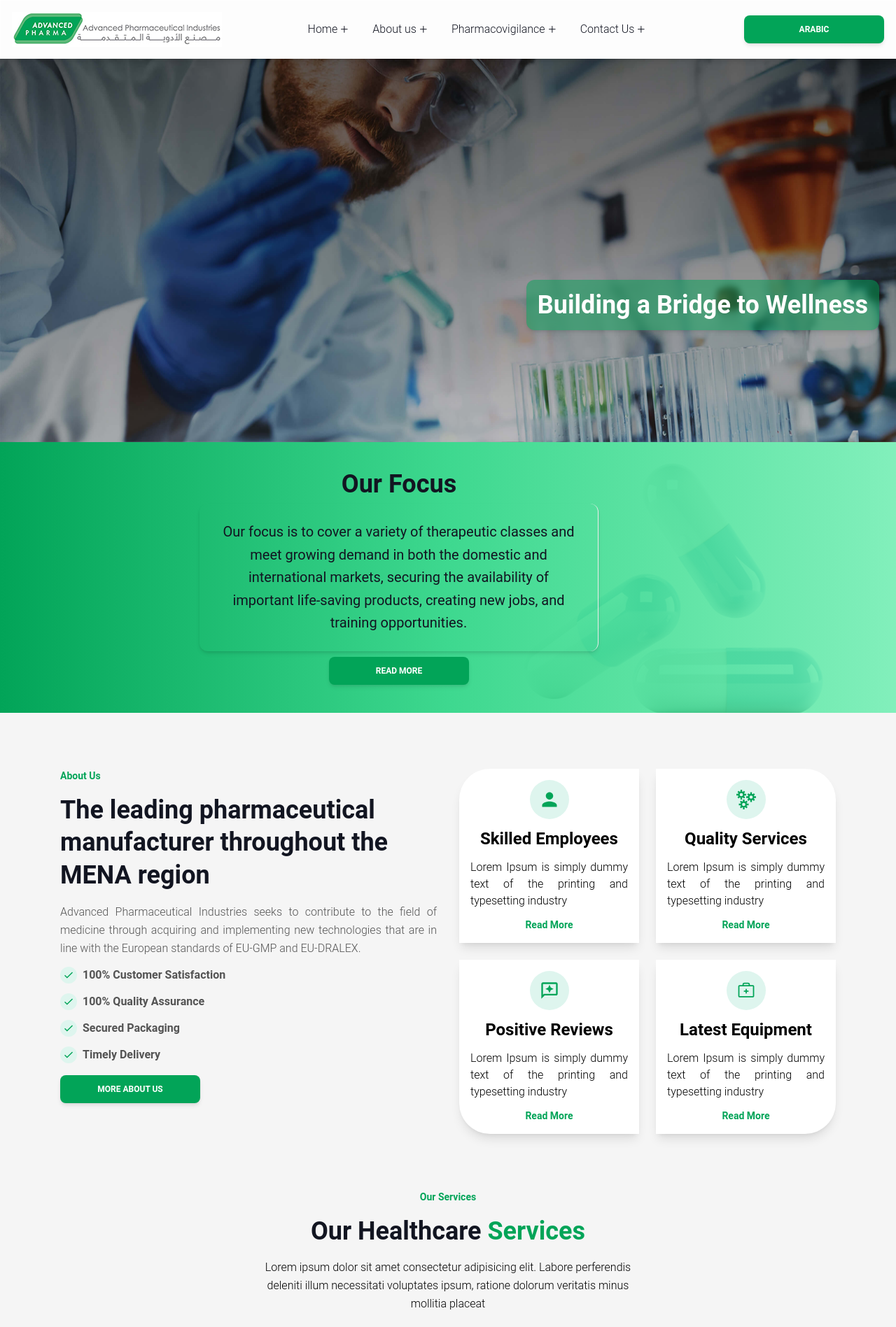
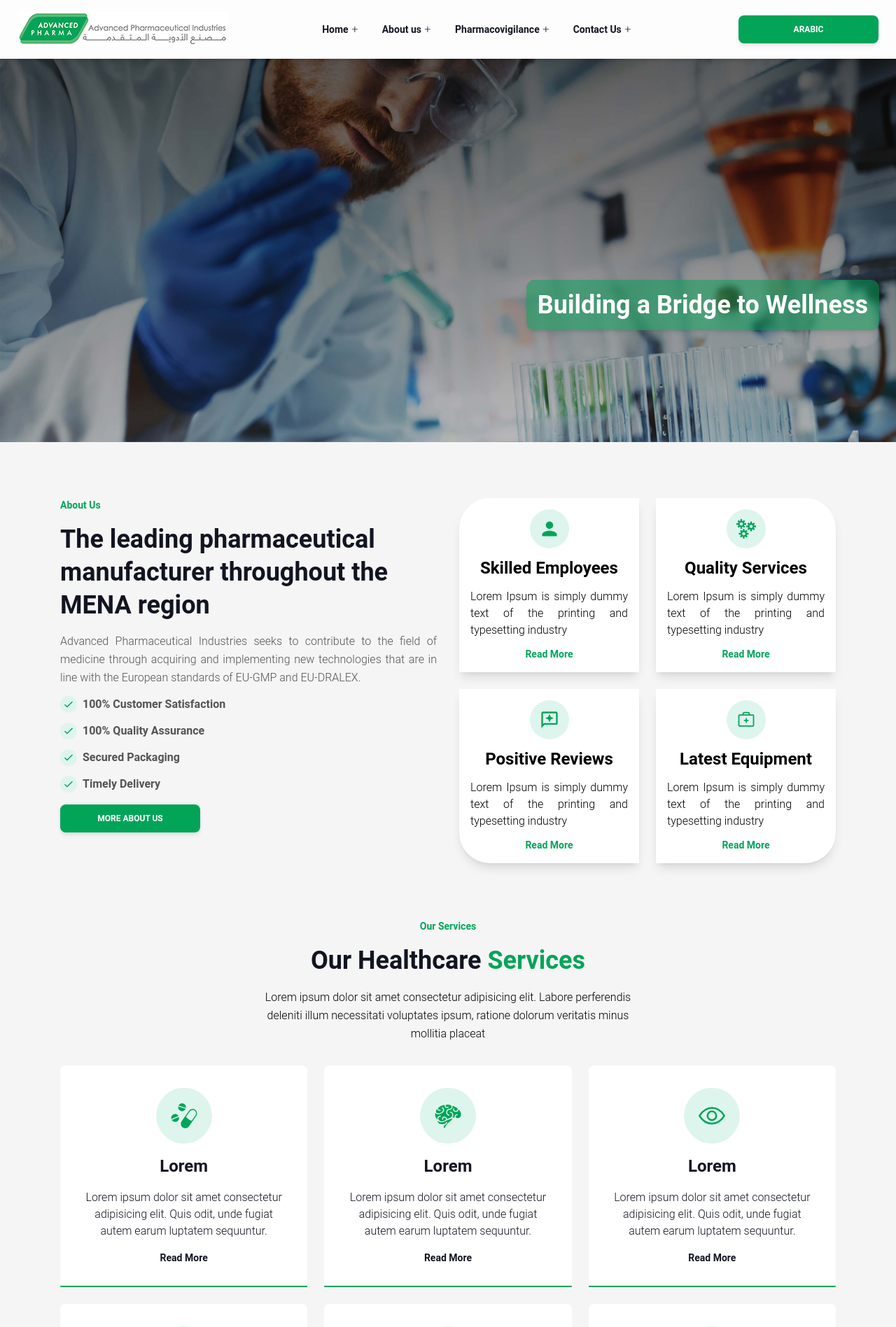
Before and after one commit to khanfaizanali07/advance-pharma-fe, a Next.js app: page / in a window 1280 px wide. Shown: the top 1897 px of the page at 70% size. Built offline with nearby package versions, Linux system fonts and the light colour scheme.

Commit message:
Focus component change

```diff
--- a/src/components/home/Focus.jsx
+++ b/src/components/home/Focus.jsx
@@ -1,41 +1,76 @@
 import React from 'react'
 import { Button, Typography, Card, CardBody } from "@material-tailwind/react";
+import { BsPatchCheck } from "react-icons/bs";
 import Link from 'next/link';
 const Focus = () => {
   return (
-    <div className="relative overflow-hidden">
-      <div className="absolute top-0 right-20 w-[480px] -z-10">
-        <img src="/capsulas.png" className="w-full opacity-80" alt="" />
-      </div>
-      <div className="py-10 bg-gradient-to-r from-[#02a458] via-[#2ad584]/90 to-[#51eda3]/70">
-        <div className="w-full container gap-2  flex items-center flex-col text-center ">
-          <div>
+    // <div className="relative overflow-hidden">
+    //   <div className="absolute top-0 right-20 w-[480px] -z-10">
+    //     <img src="/capsulas.png" className="w-full opacity-80" alt="" />
+    //   </div>
+    //   <div className="py-10 bg-gradient-to-r from-[#02a458] via-[#2ad584]/90 to-[#51eda3]/70">
+    //     <div className="w-full container gap-2  flex items-center flex-col text-center ">
+    //       <div>
+    //         <Typography
+    //           variant="h2"
+    //           className="text-[#121521] text-4xl flex items-center text-center"
+    //         >
+    //           Our Focus
+    //         </Typography>
+    //       </div>
+    //       <div className=" space-y-10">
+
+    //         <div className="md:w-1/2 w-full mx-auto">
+    //           <Card className="bg-inherit border-r">
+    //             <CardBody>
+    //               <Typography className="text-[#121521]" variant="lead">
+    //               Our focus is to cover a variety of therapeutic classes and meet growing demand in both the domestic and international markets, securing the availability of important life-saving products, creating new jobs, and training opportunities.
+    //               </Typography>
+    //             </CardBody>
+    //           </Card>
+
+    //         </div>
+    //       </div>
+    //         <Button className="relative text-white z-0 bg-[#02a458] w-[200px] after:absolute after:bottom-0 after:left-0 after:w-0 after:h-full after:duration-500 after:z-0 after:rounded-lg after:bg-[#122738] hover:after:w-full">
+    //             <span className='!z-10 relative'>Read More</span>
+    //         </Button>
+    //     </div>
+    //   </div>
+    // </div>
+    <>
+    <div className="w-full mt-20 h-[600px] flex items-center px-4 bg-no-repeat bg-cover bg-center" style={{backgroundImage: 'url("/compan-image.jpg")'}}>
+      {/* <img src="/compan-image.jpg" alt="company-img" className="w-full"/> */}
+      <div className="max-w-lg bg-[#02a458]/30 backdrop-blur-sm p-4 rounded-2xl">
             <Typography
-              variant="h2"
-              className="text-[#121521] text-4xl flex items-center text-center"
+              className="text-white flex items-center text-center text-4xl"
             >
               Our Focus
             </Typography>
+            <Typography className="text-white text-lg mt-4 text-justify">
+                 Our focus is to cover a variety of therapeutic classes and meet growing demand in both the domestic and international markets, securing the availability of important life-saving products, creating new jobs, and training opportunities.
+            </Typography>
+            <Button
+                className="mt-4 relative text-white z-0 bg-[#02a458] w-[150px] after:absolute after:bottom-0 after:left-0 after:w-0 after:h-full after:duration-500 after:z-0 after:rounded-lg after:bg-[#122738] hover:after:w-full"
+              >
+                <span className='!z-10 relative'>More About Us</span>
+              </Button>
+      </div>
+      </div>
+      <div className="p-4 py-8 flex justify-between items-center w-full bg-cover bg-center bg-no-repeat" style={{backgroundImage: 'url("/bar-bg.jpg")'}}>
+        <div className="flex items-center gap-2">
+          <div>
+            <BsPatchCheck className="text-white text-3xl"/>
           </div>
-          <div className=" space-y-10">
+          <Typography className="text-white md:text-3xl sm:text-lg text-sm">Dedicated to a Healthier Tomorrow</Typography>
+        </div>
+        <Button
+                className="relative z-0 bg-white text-[#122738] hover:text-white w-[100px] after:absolute after:bottom-0 after:left-0 after:w-0 after:h-full after:duration-500 after:z-0 after:rounded-lg after:bg-[#122738] hover:after:w-full"
+              >
+                <span className='!z-10 relative'>More</span>
+              </Button>
+      </div>
+      </>
 
-            <div className="md:w-1/2 w-full mx-auto">
-              <Card className="bg-inherit border-r">
-                <CardBody>
-                  <Typography className="text-[#121521]" variant="lead">
-                  Our focus is to cover a variety of therapeutic classes and meet growing demand in both the domestic and international markets, securing the availability of important life-saving products, creating new jobs, and training opportunities.
-                  </Typography>
-                </CardBody>
-              </Card>
-
-            </div>
-          </div>
-            <Button className="relative text-white z-0 bg-[#02a458] w-[200px] after:absolute after:bottom-0 after:left-0 after:w-0 after:h-full after:duration-500 after:z-0 after:rounded-lg after:bg-[#122738] hover:after:w-full">
-                <span className='!z-10 relative'>Read More</span>
-            </Button>
-        </div>
-      </div>
-    </div>
   )
 }
 
--- a/src/components/home/Services.jsx
+++ b/src/components/home/Services.jsx
@@ -9,45 +9,45 @@ import { Typography } from '@material-tailwind/react';
 const services = [
     {
         icon: <GiMedicines />,
-        heading: "Medicine",
+        heading: "Lorem",
         para: "Lorem ipsum dolor sit amet consectetur adipisicing elit. Quis odit, unde fugiat autem earum luptatem sequuntur."
     },
     {
         icon: <GiBrain />,
-        heading: "Neurology",
+        heading: "Lorem",
         para: "Lorem ipsum dolor sit amet consectetur adipisicing elit. Quis odit, unde fugiat autem earum luptatem sequuntur."
     },
     {
         icon: <IoEyeOutline />,
-        heading: "Eye Care",
+        heading: "Lorem",
         para: "Lorem ipsum dolor sit amet consectetur adipisicing elit. Quis odit, unde fugiat autem earum luptatem sequuntur."
     },
     {
         icon: <GiHeartOrgan />,
-        heading: "Cardiology",
+        heading: "Lorem",
         para: "Lorem ipsum dolor sit amet consectetur adipisicing elit. Quis odit, unde fugiat autem earum luptatem sequuntur."
     },
     {
         icon: <LiaToothSolid />,
-        heading: "Dental Care",
+        heading: "Lorem",
         para: "Lorem ipsum dolor sit amet consectetur adipisicing elit. Quis odit, unde fugiat autem earum luptatem sequuntur."
     },
     {
         icon: <BsLungs />,
-        heading: "Pulmonary",
+        heading: "Lorem",
         para: "Lorem ipsum dolor sit amet consectetur adipisicing elit. Quis odit, unde fugiat autem earum luptatem sequuntur."
     },
 ]
 const Services = () => {
     const [hoverIndex, setHoverIndex] = useState(-1);
   return (
-    <div className="container mx-auto w-full mt-20">
+    <div className="container mx-auto w-full mt-20 px-4">
       <Typography className="text-sm font-semibold text-[#02a458] text-center">Our Services</Typography>
       <Typography variant='h2' className="mt-4 text-center text-[#121521]">Our Healthcare <span className="text-[#02a458]">Services</span></Typography>
       <div className="md:w-1/2 w-full mt-4 mx-auto">
         <Typography variant='paragraph' className="w-full text-center">Lorem ipsum dolor sit amet consectetur adipisicing elit. Labore perferendis deleniti illum necessitati voluptates ipsum, ratione dolorum veritatis minus mollitia placeat</Typography>
       </div>
-      <div className="grid grid-cols-3 mt-8 gap-6">
+      <div className="grid md:grid-cols-3 sm:grid-cols-2 grid-cols-1 mt-8 gap-6">
         {
             services.map((ser, i) =>
                 <div key={i+"ser"} className="bg-white z-20 p-8 relative w-full after:w-full after:absolute after:bottom-0 after:left-0 after:h-[2px] hover:after:h-full after:bg-[#02a458] flex flex-col justify-center items-center after:duration-500 after:rounded-lg after:z-0 rounded-lg" onMouseEnter={() => setHoverIndex(i)} onMouseLeave={() => setHoverIndex(-1)}>
--- a/src/components/layout/Footer.jsx
+++ b/src/components/layout/Footer.jsx
@@ -34,9 +34,9 @@ const Footer = () => {
         setYear(date.getFullYear())
     }, [])
   return (
-    <div className="w-full bg-[#122738] mt-10">
+    <div className="w-full bg-[#122738]">
             <div className="container mx-auto px-4">
-                <div className="grid lg:grid-cols-3 sm:grid-cols-2 grid-cols-1 py-10 ml-4">
+                <div className="grid lg:grid-cols-3 sm:grid-cols-2 grid-cols-1 py-10">
                     <div className="">
                         <Typography className="text-[#02a458] text-xl">About us</Typography>
                         <Typography className="text-sm text-justify mt-4 text-white pr-16">our facility located in Saudi Arabia, our vision is to manufacture and produce distinct pharmaceutical products in various forms that are not available in the MENA region, accommodating the requirements of medical institutions and end users alike.</Typography>
--- a/src/components/layout/Header.jsx
+++ b/src/components/layout/Header.jsx
@@ -22,12 +22,20 @@ const Header = () => {
     <ul className="mt-2 mb-4 flex flex-col gap-2 lg:mb-0 lg:mt-0 lg:flex-row lg:items-center lg:gap-6">
       <Typography
         as="li"
-        variant="paragraph"
         color="blue-gray"
         className="p-1 text-[#121521] hover:text-[#43ad65] duration-500"
       >
-        <a href="#" className="flex items-center gap-[2px]">
-          Home<GoPlus />
+        <a href="#" className="flex items-center gap-[2px] relative before:absolute before:bottom-2 before:-left-1 hover:before:border hover:before:border-[#43ad65] before:h-0 hover:before:h-1/2 before:duration-500 after:absolute after:top-2 after:-left-1 hover:after:border hover:after:border-[#43ad65] after:h-0 hover:after:h-1/2 after:duration-500 text-sm font-semibold">
+          Home<GoPlus className="text-sm"/>
+        </a>
+      </Typography>
+      <Typography
+        as="li"
+        color="blue-gray"
+        className="p-1 text-[#121521] hover:text-[#43ad65] duration-500"
+      >
+        <a href="#" className="flex items-center gap-[2px] relative before:absolute before:bottom-2 before:-left-1 hover:before:border hover:before:border-[#43ad65] before:h-0 hover:before:h-1/2 before:duration-500 after:absolute after:top-2 after:-left-1 hover:after:border hover:after:border-[#43ad65] after:h-0 hover:after:h-1/2 after:duration-500 text-sm font-semibold">
+            About us<GoPlus className="text-sm"/>
         </a>
       </Typography>
       <Typography
@@ -36,35 +44,25 @@ const Header = () => {
         color="blue-gray"
         className="p-1 text-[#121521] hover:text-[#43ad65] duration-500"
       >
-        <a href="#" className="flex items-center gap-[2px]">
-            About us<GoPlus />
+        <a href="#" className="flex items-center gap-[2px] relative before:absolute before:bottom-2 before:-left-1 hover:before:border hover:before:border-[#43ad65] before:h-0 hover:before:h-1/2 before:duration-500 after:absolute after:top-2 after:-left-1 hover:after:border hover:after:border-[#43ad65] after:h-0 hover:after:h-1/2 after:duration-500 text-sm font-semibold">
+        Pharmacovigilance<GoPlus className="text-sm"/>
         </a>
       </Typography>
       <Typography
         as="li"
         variant="paragraph"
         color="blue-gray"
-        className="p-1 text-[#121521] hover:text-[#43ad65] duration-500"
+        className="p-1"
       >
-        <a href="#" className="flex items-center gap-[2px]">
-        Pharmacovigilance<GoPlus />
-        </a>
-      </Typography>
-      <Typography
-        as="li"
-        variant="paragraph"
-        color="blue-gray"
-        className="p-1 text-[#121521] hover:text-[#43ad65] duration-500"
-      >
-        <a href="#" className="flex items-center gap-[2px]">
-        Contact Us<GoPlus />
+        <a href="#" className="flex items-center gap-[2px] relative text-[#121521] hover:text-[#43ad65] duration-500 before:absolute before:bottom-2 before:-left-1 hover:before:border hover:before:border-[#43ad65] before:h-0 hover:before:h-1/2 before:duration-500 after:absolute after:top-2 after:-left-1 hover:after:border hover:after:border-[#43ad65] after:h-0 hover:after:h-1/2 after:duration-500 text-sm font-semibold">
+        Contact Us<GoPlus className="text-sm"/>
         </a>
       </Typography>
     </ul>
   );
   return (
     <div className="max-h-[768px] w-full sticky top-0 z-50">
-      <Navbar className=" z-50 h-max max-w-full rounded-none px-4 py-2 lg:py-4">
+      <Navbar className=" z-50 h-max max-w-full rounded-none px-6 py-2 lg:py-4">
         <div className="flex items-center justify-between text-blue-gray-900">
         <Link href="/">
           <img src="/logo.jpg" alt="logo"/>
--- a/src/pages/_document.js
+++ b/src/pages/_document.js
@@ -4,6 +4,7 @@ export default function Document() {
   return (
     <Html lang="en">
       <Head />
+      <title>Advanced Pharmaceutical Industries</title>
       <body className="antialiased">
         <Main />
         <NextScript />
--- a/src/pages/index.js
+++ b/src/pages/index.js
@@ -7,9 +7,9 @@ export default function Home() {
   return (
     <div>
         <Slider/>
-        <Focus/>
         <AboutHome/>
         <Services/>
+        <Focus/>
     </div>
   );
 }
```
Also changed, not shown: public/bar-bg.jpg (added), public/compan-image.jpg (added).
